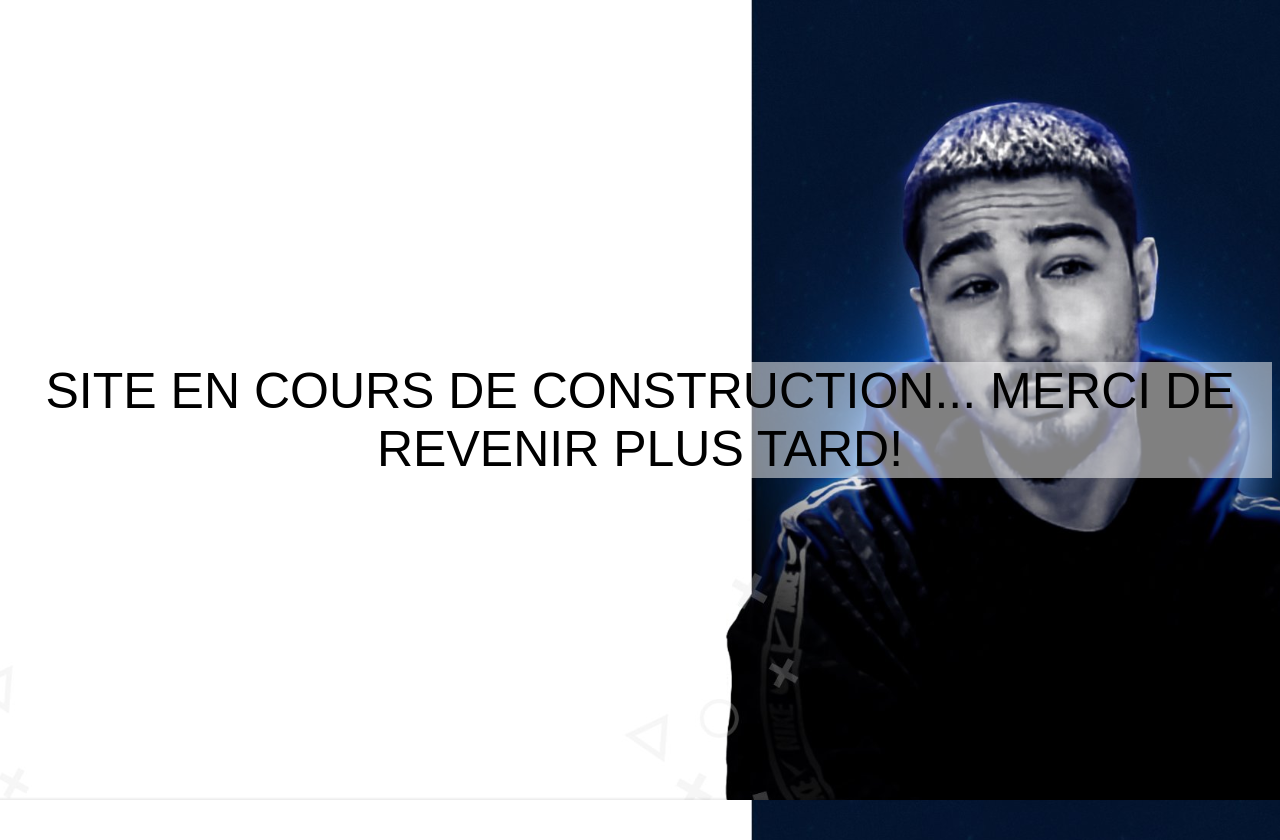
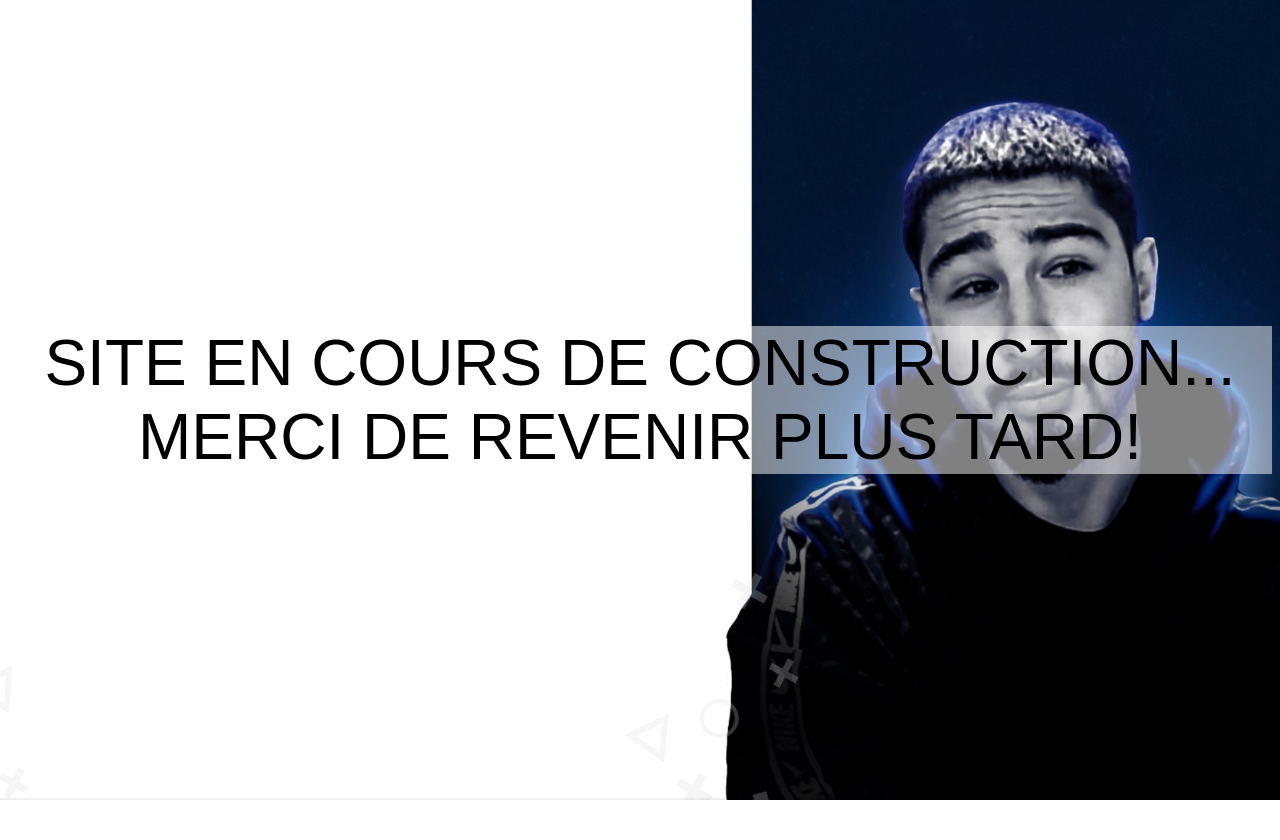
Before and after one commit to nekeno/nekeno.github.io, a plain HTML site: page index.html in a window 1280 px wide. After the commit the page ends 800 px from the top, so only its background shows below. Drawn offline with Linux system fonts and the light colour scheme.

Commit message:
en cours

```diff
--- a/index.html
+++ b/index.html
@@ -29,7 +29,7 @@
 		}
 
 		.grand {
-			font-size: 50px;
+			font-size: 5vw;
 			text-align: center;
 		}
 
@@ -38,7 +38,7 @@
 			justify-content: center;
 			align-items: center;
 			text-align: center;
-			min-height: 100vh;
+			min-height: 98vh;
 		}
 
 		.fond-blanc {
@@ -47,9 +47,9 @@
 
 	</style>
 
-	<p class="center-screen">
+	<div class="center-screen">
 		<span class="grand fond-blanc">SITE EN COURS DE CONSTRUCTION... MERCI DE REVENIR PLUS TARD!</span>
-	</p>
+	</div>
 
 </body>
 
```
